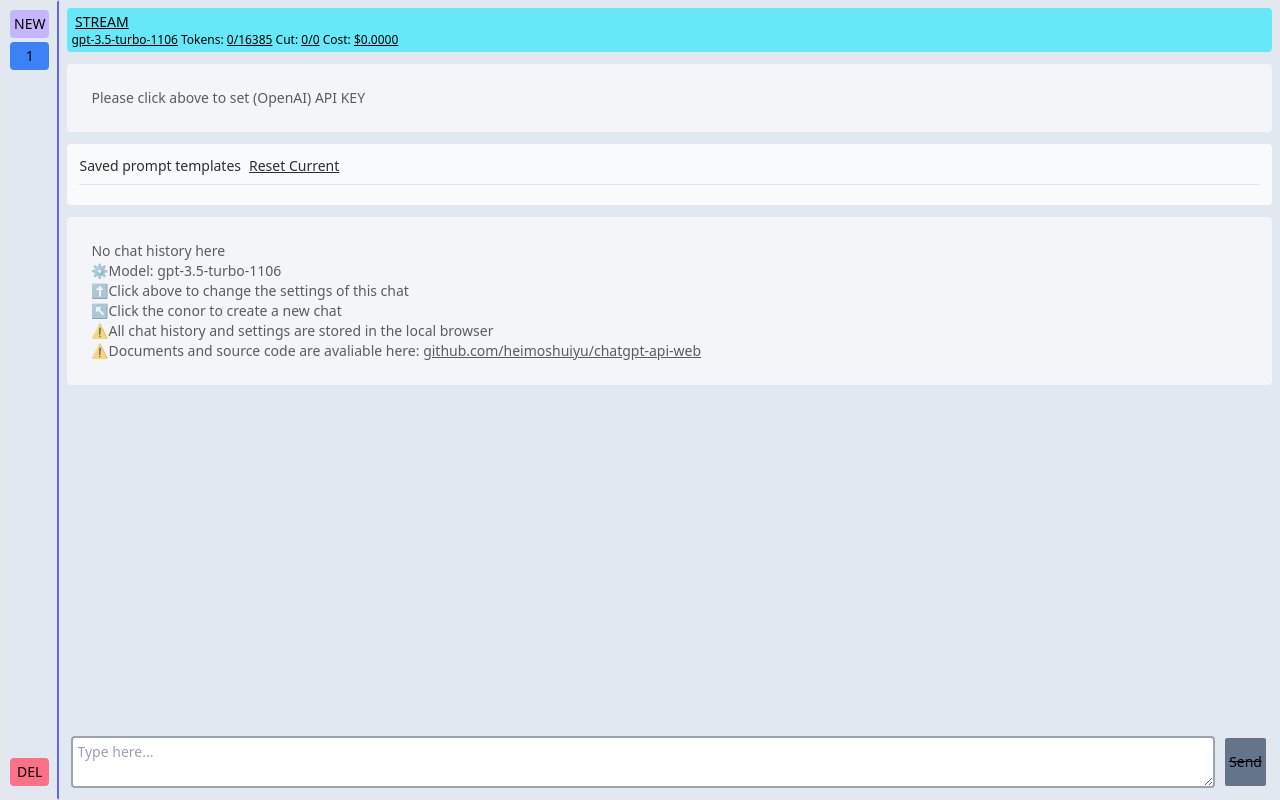
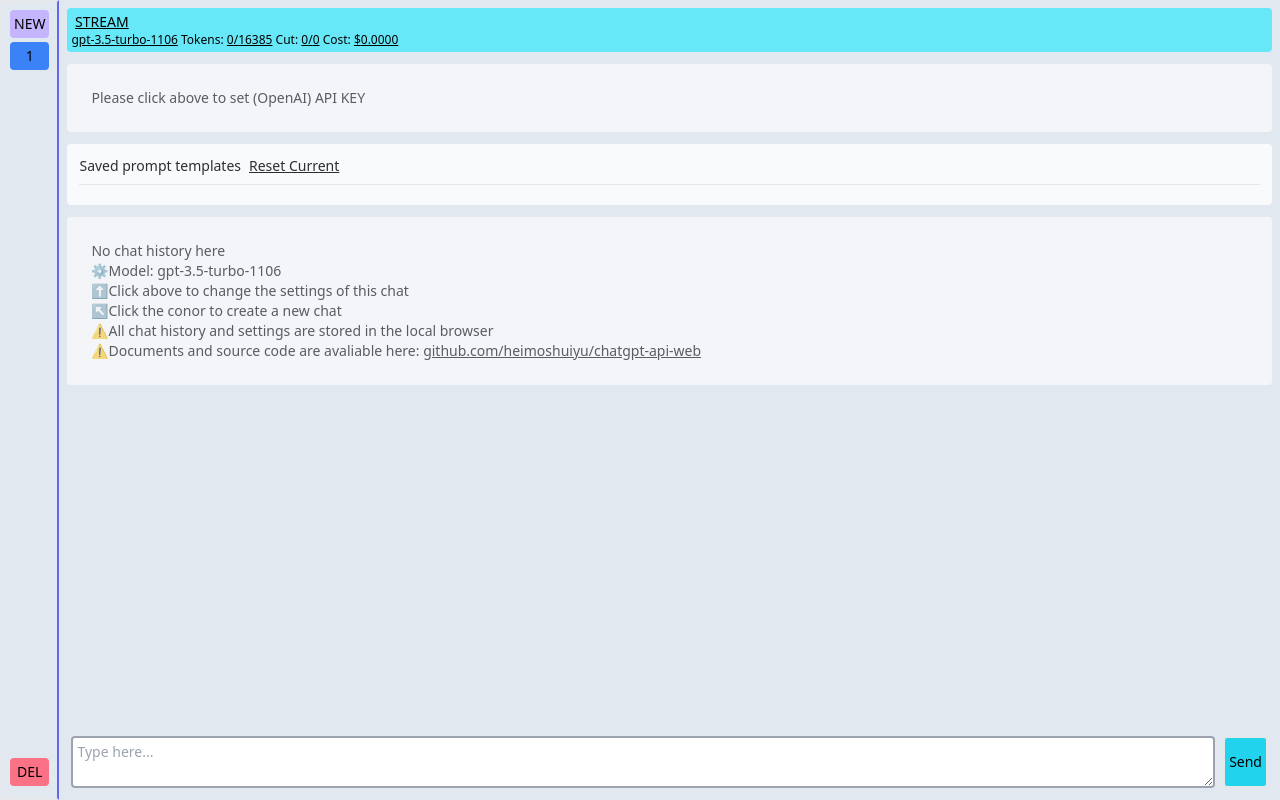
Before and after one commit to heimoshuiyu/chatgpt-api-web, a Preact app: page / in a window 1280 px wide. Built offline with nearby package versions, Linux system fonts and the light colour scheme.

Commit message:
user can send message without defining an api key

```diff
--- a/src/chatbox.tsx
+++ b/src/chatbox.tsx
@@ -842,7 +842,7 @@ export default function ChatBOX(props: {
         ></textarea>
         <button
           className="disabled:line-through disabled:bg-slate-500 rounded m-1 p-1 border-2 bg-cyan-400 hover:bg-cyan-600"
-          disabled={showGenerating || !chatStore.apiKey}
+          disabled={showGenerating}
           onClick={() => {
             send(inputMsg, true);
           }}
--- a/src/chatgpt.ts
+++ b/src/chatgpt.ts
@@ -240,12 +240,15 @@ class Chat {
       }
     }
 
+    const headers: Record<string, string> = {
+      "Content-Type": "application/json",
+    };
+    if (this.OPENAI_API_KEY) {
+      headers["Authorization"] = `Bearer ${this.OPENAI_API_KEY}`;
+    }
     return fetch(this.apiEndpoint, {
       method: "POST",
-      headers: {
-        Authorization: `Bearer ${this.OPENAI_API_KEY}`,
-        "Content-Type": "application/json",
-      },
+      headers,
       body: JSON.stringify(body),
     });
   }
```
